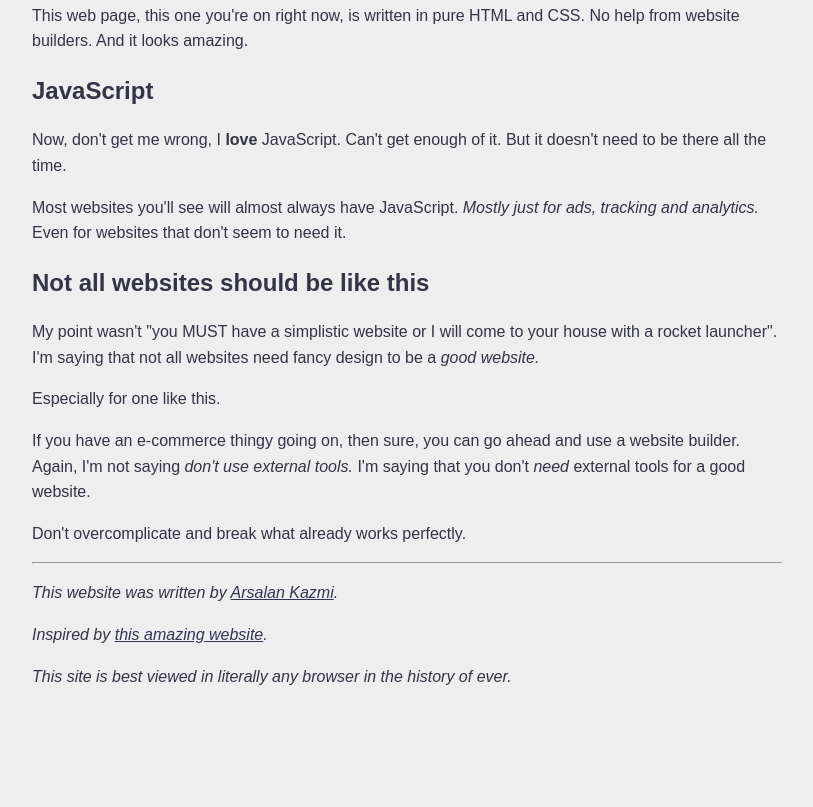
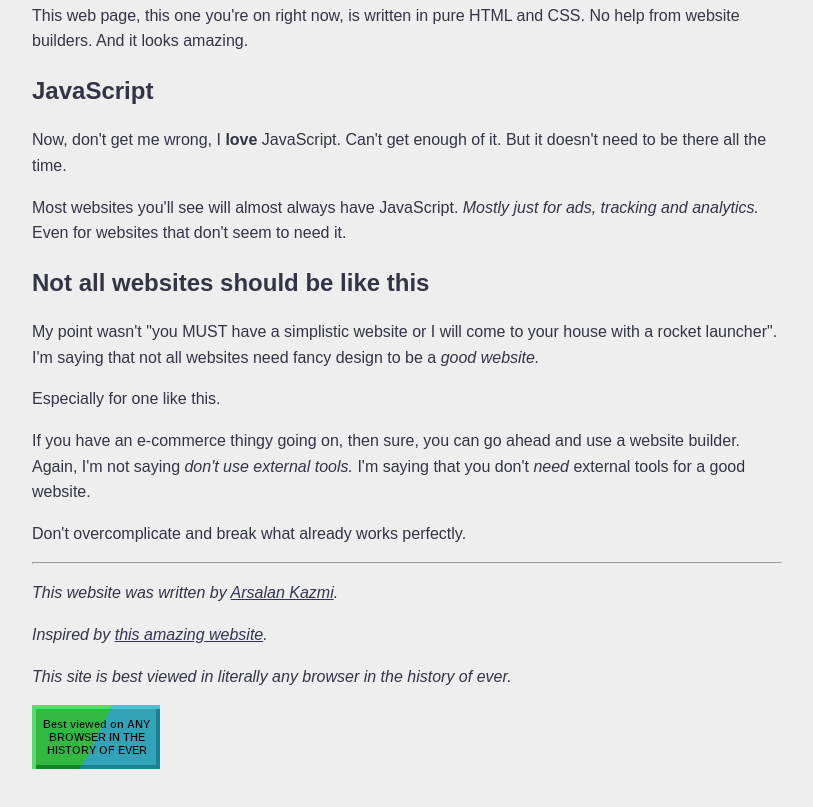
Before and after one commit to That1M8Head/Website-Simplicity, a plain HTML site: page index.html in a window 1280 px wide. Shown: the part 841-1648 px from the top of the page, without its empty margins (233-1046 px from the left). Before the commit the page ends 1570 px from the top, so only its background shows below. Drawn offline with Linux system fonts and the light colour scheme.

Commit message:
Update index.html

```diff
--- a/index.html
+++ b/index.html
@@ -31,6 +31,7 @@
         <p>This website was written by <a href="https://github.com/That1M8Head">Arsalan Kazmi</a>.</p>
         <p>Inspired by <a href="http://bettermotherfuckingwebsite.com/">this amazing website</a>.</p>
         <p>This site is best viewed in literally any browser in the history of ever.</p>
+        <img src="https://github.com/That1M8Head/Website-Simplicity/raw/main/any-browser-ever.png"></img>
         </i>
     </body>
 </html>
```
